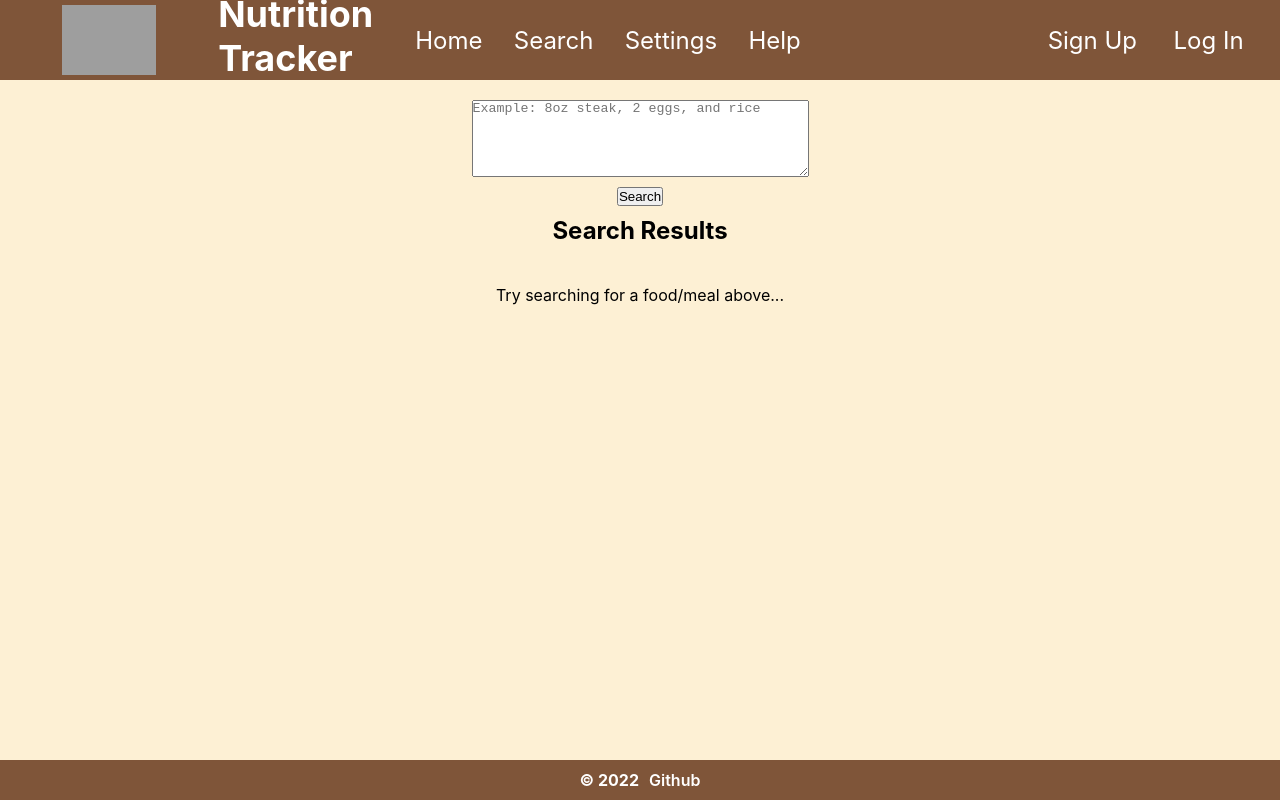
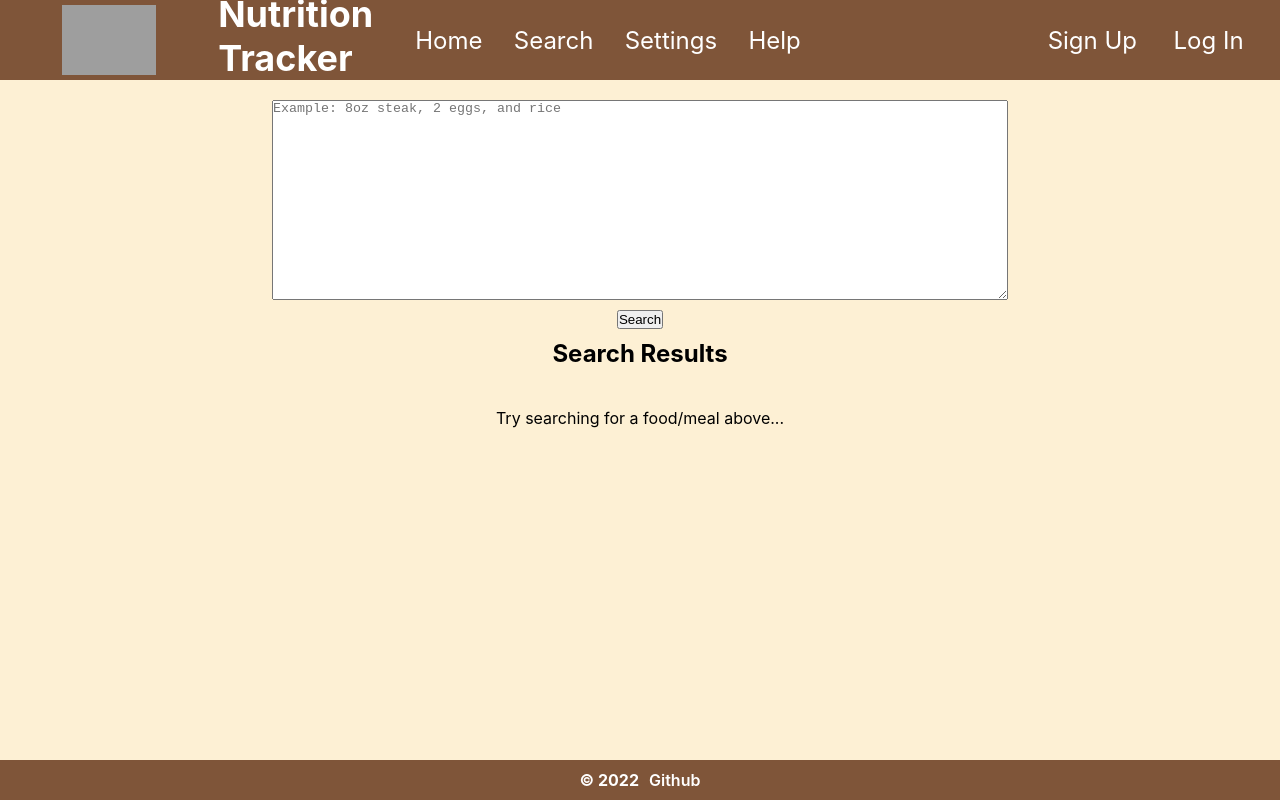
Before and after one commit to tkg808/nutrition-tracker, a React (Create React App) app: page /search in a window 1280 px wide. Built offline with nearby package versions, Linux system fonts and the light colour scheme; grey boxes are pictures that could not be loaded.

Commit message:
Make textarea's size responsive.

```diff
--- a/src/App.css
+++ b/src/App.css
@@ -241,20 +241,28 @@ ul
   list-style-type: none;
 }
 
-form
+div.search-container
 {
+  width: 100%;
+  padding: 0 10px;
+  display: flex;
+  flex-direction: column;
+  align-items: center;
+}
+
+form.search-form
+{
+  width: 60%;
   gap: 10px;
   display: flex;
   flex-direction: column;
   align-items: center;
 }
 
-.search-container
+textarea#search-input
 {
-  padding: 0 10px;
-  display: flex;
-  flex-direction: column;
-  align-items: center;
+  width: 100%;
+  height: 25vh;
 }
 
 .search-form, .settings-form
--- a/src/components/SearchForm.js
+++ b/src/components/SearchForm.js
@@ -3,20 +3,18 @@ import React from 'react';
 export default function SearchForm({ searchInput, handleChange, handleSubmit })
 {
   return (
-    <div className="search-form">
-      <form onSubmit={handleSubmit}>
+    <>
+      <form onSubmit={handleSubmit} className="search-form">
         <label htmlFor="search-input"></label>
         <textarea
           type="text"
           id="search-input"
           value={searchInput}
           onChange={handleChange}
-          rows="5"
-          cols="40"
           placeholder="Example: 8oz steak, 2 eggs, and rice"
           required />
         <button type="submit">Search</button>
       </form>
-    </div>
+    </>
   )
 }
```
